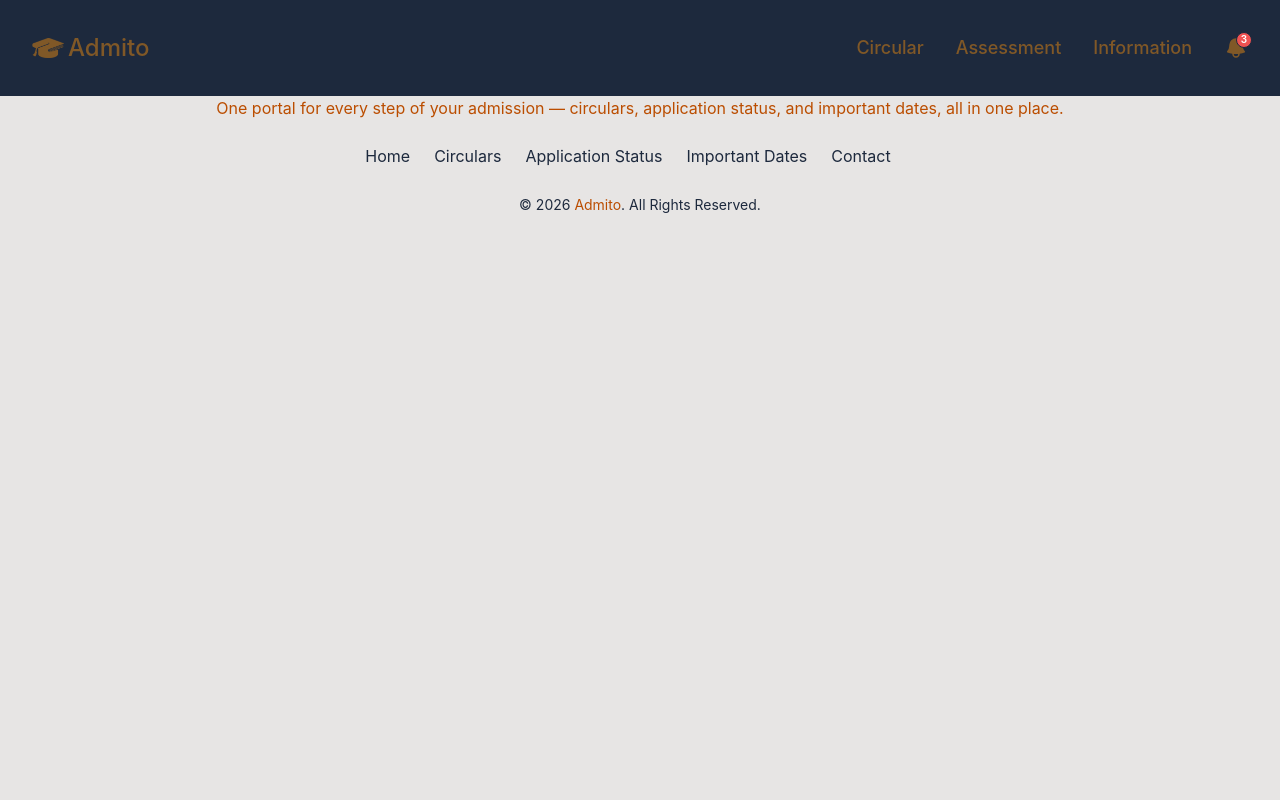
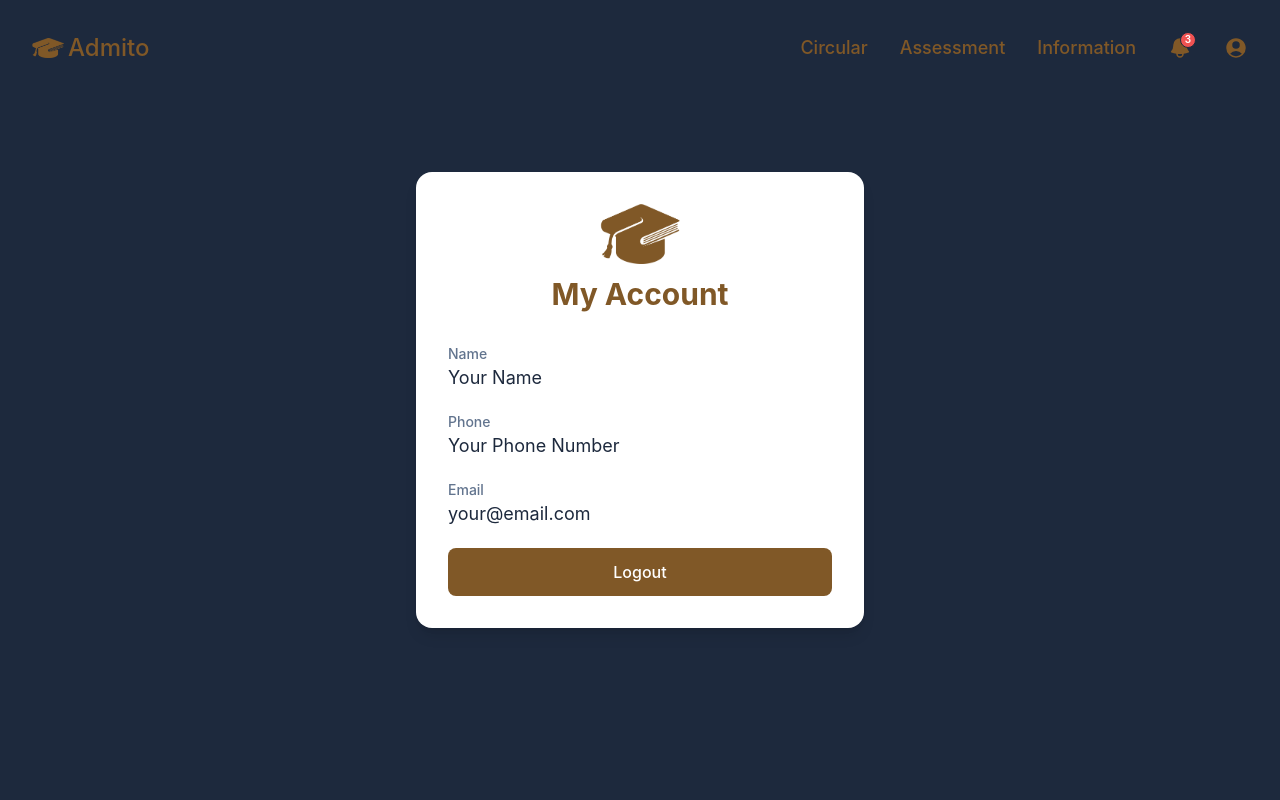
Before and after one commit to khatunajannat/Admito, a React (Vite) app: page /account in a window 1280 px wide. Shown: the top 800 px of the page. Built offline with nearby package versions, Linux system fonts and the light colour scheme.

Commit message:
Quality imporvement

```diff
--- a/src/App.jsx
+++ b/src/App.jsx
@@ -6,6 +6,7 @@ import ImportantDates from "./components/ImportantDates";
 import Circulars from "./components/Circulars";
 import Assessment from "./components/Assessment";
 import Information from "./components/Information";
+import Account from "./components/Account";
 import Footer from "./components/Footer";
 import Login from "./components/Login";
 import Signup from "./components/Signup";
@@ -23,6 +24,7 @@ function App() {
           <Route path="/circulars" element={<Circulars />} />
           <Route path="/assessment" element={<Assessment />} />
           <Route path="/information" element={<Information />} />
+          <Route path="/account" element={<Account />} />
           <Route path="/login" element={<Login />} />
           <Route path="/signup" element={<Signup />} />
           {/* add more routes here, e.g. /status, /documents */}
--- a/src/components/Account.jsx
+++ b/src/components/Account.jsx
@@ -7,10 +7,10 @@ export default function Account() {
           <img
             src="/Heading.png"
             alt="Admito"
-            className="w-16 h-16 mx-auto mb-3"
+            className="w-20 h-15 mx-auto mb-3"
           />
 
-          <h1 className="text-3xl font-bold text-amber-700">
+          <h1 className="text-3xl font-bold text-[#805827]">
             My Account
           </h1>
         </div>
@@ -45,7 +45,7 @@ export default function Account() {
 
           <button
             type="button"
-            className="w-full bg-amber-700 text-white py-3 rounded-lg font-medium hover:bg-amber-600 transition-colors duration-300"
+            className="w-full bg-[#805827] text-white py-3 rounded-lg font-medium hover:bg-[#6b4620] transition-colors duration-300"
           >
             Logout
           </button>
--- a/src/components/Login.jsx
+++ b/src/components/Login.jsx
@@ -9,7 +9,7 @@ export default function Login() {
           <img
             src="/Heading.png"
             alt="Admito"
-            className="w-16 h-16 mx-auto mb-3"
+            className="w-20 h-15 mx-auto mb-3"
           />
 
           <h1 className="text-3xl font-bold text-[#805827]">
--- a/src/components/Navbar.jsx
+++ b/src/components/Navbar.jsx
@@ -72,6 +72,25 @@ export default function Navbar() {
                 </span>
               )}
             </Link>
+
+            {/* Account -> routes to /account */}
+            <Link
+              to="/account"
+              className="text-[#805827] hover:text-[#FFD700]"
+              aria-label="Account"
+            >
+              <svg
+                className="w-6 h-6 transition-colors duration-300"
+                viewBox="0 0 24 24"
+                fill="currentColor"
+              >
+                <path
+                  fillRule="evenodd"
+                  d="M18.685 19.097A9.723 9.723 0 0021.75 12c0-5.385-4.365-9.75-9.75-9.75S2.25 6.615 2.25 12a9.723 9.723 0 003.065 7.097A9.716 9.716 0 0012 21.75a9.716 9.716 0 006.685-2.653zm-12.54-1.285A7.486 7.486 0 0112 15a7.486 7.486 0 015.855 2.812A8.224 8.224 0 0112 20.25a8.224 8.224 0 01-5.855-2.438zM15.75 9a3.75 3.75 0 11-7.5 0 3.75 3.75 0 017.5 0z"
+                  clipRule="evenodd"
+                />
+              </svg>
+            </Link>
           </div>
         </div>
       </div>
--- a/src/components/Signup.jsx
+++ b/src/components/Signup.jsx
@@ -9,7 +9,7 @@ export default function Signup() {
           <img
             src="/Heading.png"
             alt="Admito"
-            className="w-16 h-16 mx-auto mb-3"
+            className="w-20 h-14 mx-auto mb-3"
           />
 
           <h1 className="text-3xl font-bold text-[#805827]">
```
